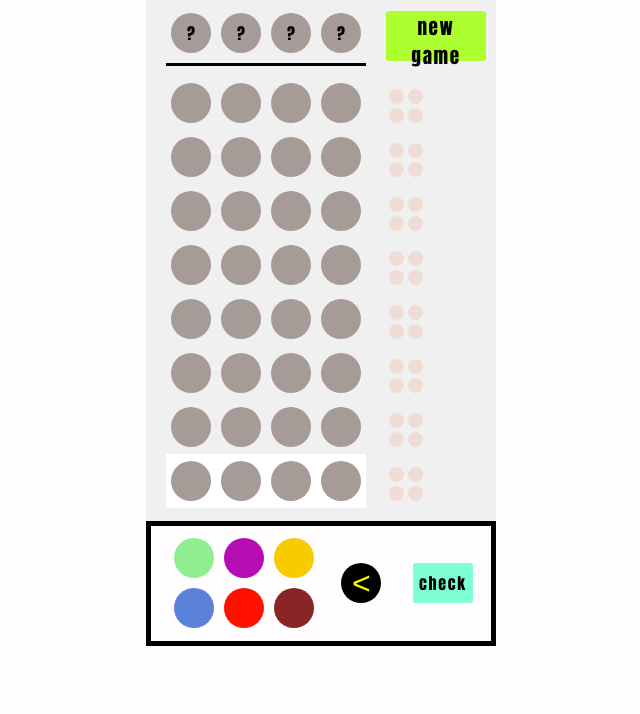
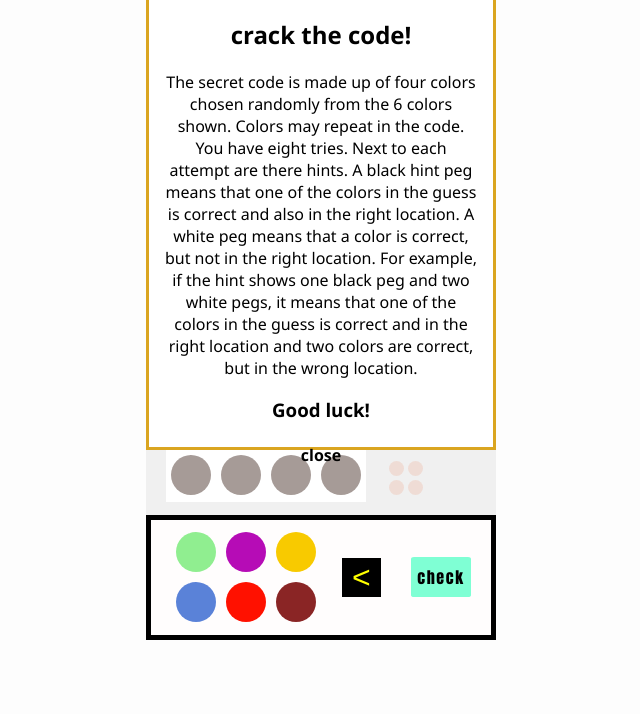
Before and after one commit to flyingvy/flyingvy.github.io, a plain HTML site: page mastermind.html in a window 1280 px wide. Shown: the part 86-800 px from the top of the page, without its empty margins (319-959 px from the left). Drawn offline with nearby package versions, Linux system fonts and the light colour scheme.

Commit message:
update
fixed issues with gameplay, added instructions

```diff
--- a/mastermind.css
+++ b/mastermind.css
@@ -8,8 +8,19 @@
 body {
     background-color: rgb(253, 253, 253);
     margin: 0;
-    font-family: Impact, Haettenschweiler, 'Arial Narrow Bold', sans-serif;
+    font-family: 'Segoe UI', Tahoma, Geneva, Verdana, sans-serif;
     text-align: center;
+}
+.instructions {
+    z-index: 10;
+    text-align: center;
+    width: 350px;
+    height: 460px;
+    display: inline-block;
+    position: absolute;
+    background-color: white;
+    border: solid goldenrod;
+    padding: 5px 15px;
 }
 header {
     text-align: center;
@@ -157,6 +168,7 @@ header {
     font-weight: 500;
     background-color: black;
     line-height: 1.2rem;
+    padding: 10px;
 }
 button {
     border: none;
--- a/mastermind.html
+++ b/mastermind.html
@@ -21,6 +21,12 @@
         <header>
             <h1>Mastermind</h1>
         </header>
+        <div class="instructions">
+            <h2>crack the code!</h2>
+            <p>The secret code is made up of four colors chosen randomly from the 6 colors shown. Colors may repeat in the code. You have eight tries. Next to each attempt are there hints. A black hint peg means that one of the colors in the guess is correct and also in the right location. A white peg means that a color is correct, but not in the right location. For example, if the hint shows one black peg and two white pegs, it means that one of the colors in the guess is correct and in the right location and two colors are correct, but in the wrong location.</p>
+            <h3>Good luck!</h3>
+            <h4 id="closeOut">close</h4>
+        </div>
         <div class="fullboard">
             <div class="container">
                 <div class="board">
@@ -147,7 +153,7 @@
                     <button value="5" id="red" class="red color"></button>
                     <button value="6" id="brown" class="brown color"></button>
                 </div>
-                <button id="arrowBack" class="arrowBack peg">&lt</button>
+                <button id="arrowBack" class="arrowBack">&lt</button>
                 <button id="check" class="">check</button>
             </div>
 
--- a/mastermind.js
+++ b/mastermind.js
@@ -6,6 +6,9 @@ let code = [], //Sequence the player needs to guess
     guessContainer = document.getElementsByClassName("guess"),
     hintContainer = document.getElementsByClassName("hint"),
     overlay = document.getElementById("overlay"),
+
+    instructions = document.getElementsByClassName("instructions"),
+    close = document.getElementById("closeOut"),
 
     rowIncrement = guessContainer.length - 1,
     hintIncrement = hintContainer.length - 1,
@@ -41,6 +44,7 @@ function gameSetup() {
     document.getElementById("newGame").onclick = newGame;
     document.getElementById("check").onclick = compare;
     document.getElementById("arrowBack").onclick = removeLast;
+    close.onclick = closeOut;
 
     guessContainer[rowIncrement].style.backgroundColor = "white";
 }
@@ -49,6 +53,10 @@ function generateSecretCode (min, max) {
     for (let i = 0; i < 4; i++) {
         code[i] = Math.floor(Math.random() * (max - min)) + min;
     }
+}
+
+function closeOut () {
+    instructions[0].style.display = "none";
 }
 
 function insertColor() {
@@ -123,10 +131,6 @@ function updateHint(status) {
 
 function newGame() {
 
-    if (rowIncrement !== guessContainer.length - 1){
-        guessContainer[rowIncrement+1].style.backgroundColor = "";
-    }
-
     guess = [];
     removeClass = [];
     rowIncrement = guessContainer.length - 1,
@@ -136,22 +140,19 @@ function newGame() {
     isMatch = "";
     overlayOff = true;
     overlay.style.display = "none";
-    guessContainer[rowIncrement].style.backgroundColor = "white";
     currentRow = guessContainer[rowIncrement].getElementsByClassName("peg");
     currentHint = hintContainer[hintIncrement].getElementsByClassName("hint-peg");
 
     for(let i = 0; i < 8; i++){
         let removeHint = hintContainer[i].getElementsByTagName("div");
+        let removeGuess = guessContainer[i].getElementsByTagName("div");
+        guessContainer[i].style.backgroundColor = "";
         for(let j = 0; j < 4; j++){
             removeHint[j].className = "hint-peg";
-        }
-    }
-    for(let i = 0; i < 8; i++){
-        let removeGuess = guessContainer[i].getElementsByTagName("div");
-        for(let j = 0; j < 4; j++){
             removeGuess[j].className = "peg";
         }
     }
+
     for (let i = 0; i < 1; i++) {
         let removeSecret = secretContainer[i].getElementsByTagName("div");
         for (let j = 0 ; j < 4; j++) {
@@ -161,6 +162,7 @@ function newGame() {
 
     }
 
+    guessContainer[rowIncrement].style.backgroundColor = "white";
     generateSecretCode(1,7);
 
     console.log("new secret code:" + code);
@@ -183,7 +185,7 @@ function gameEnd() {
     } else if (rowIncrement ===-1) {
         overlay.style.display = "block";
         overlay.style.backgroundColor = "pink";
-        overlay.innerHTML = "game &#128533 over";
+        overlay.innerHTML = "game&#128533over";
         showSecretCode();
         overlayOff = false;
     }
@@ -200,4 +202,6 @@ function showSecretCode() {
 
 gameSetup();
 
-console.log(code);
+console.log("secret code:" + code);
+console.log(rowIncrement);
+console.log(hintIncrement);
```
